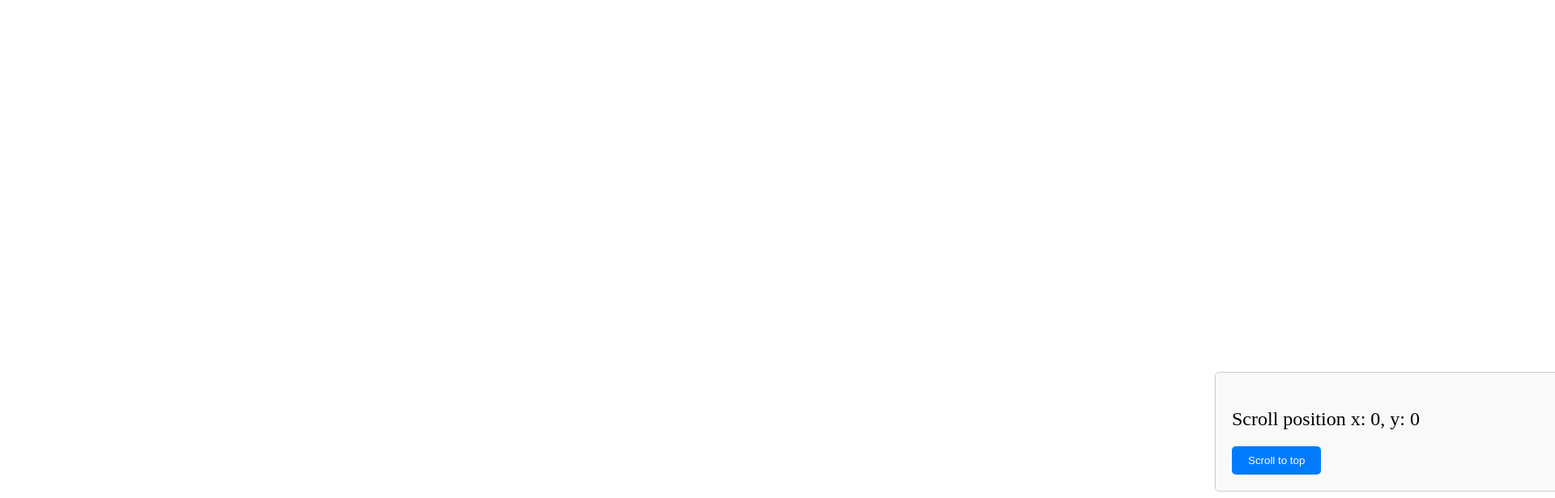
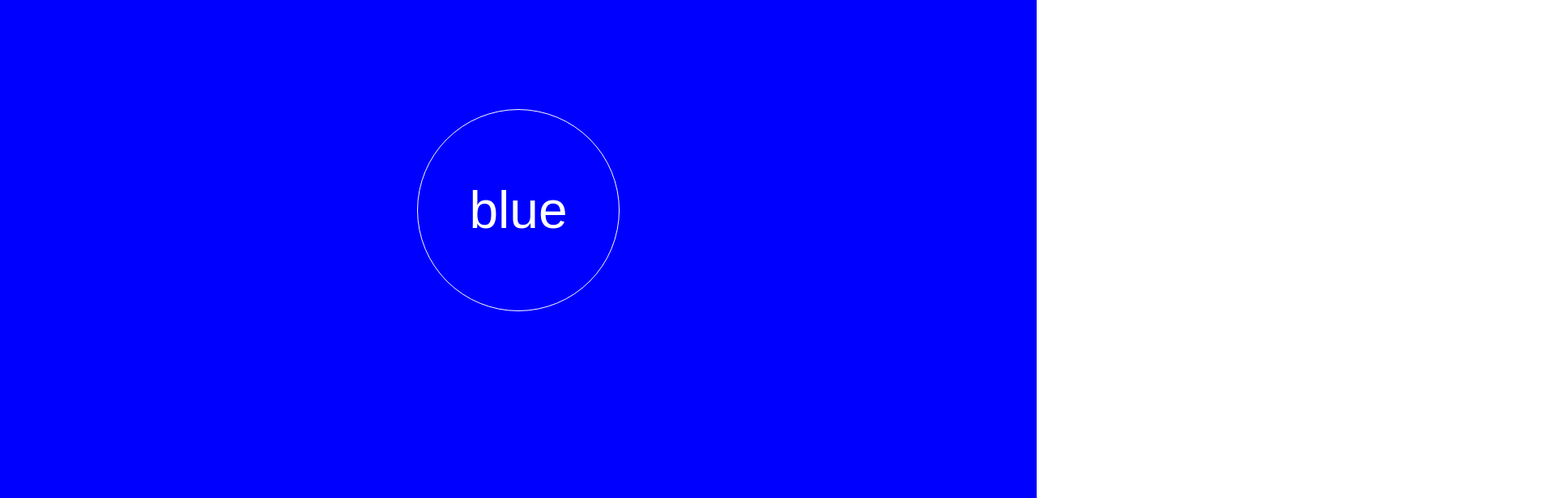
Before and after one commit to GitMozzarella/custom-hooks, a React (Create React App) app: page / in a window 1280 px wide. Shown: the part 140-756 px from the top of the page at 81% size, 1920 px wide, since content can reach past the window. Built offline with nearby package versions, Linux system fonts and the light colour scheme.

Commit message:
task 6 : complete

```diff
--- a/src/App.css
+++ b/src/App.css
@@ -1,39 +1,28 @@
 body {
 	margin: 0;
 	padding: 0;
-	width: 3000px;
-	height: 2000px;
-	overflow: scroll;
-	position: relative;
-	font-size: 24px;
 }
 
 .container {
-	position: absolute;
-	top: 30%;
-	left: 50%;
-	width: 500px;
-	max-width: 600px;
-	margin: 0 auto;
-	padding: 20px;
-	border: 1px solid #ccc;
-	border-radius: 5px;
-	background-color: #f9f9f9;
+	display: flex;
+	justify-content: center;
+	align-items: center;
+	height: 100vh;
 }
 
-.scroll-info {
-	margin-bottom: 20px;
+button {
+	width: 250px;
+	height: 250px;
+	font-size: 64px;
+	border: 1px solid #fff;
+	border-radius: 50%;
+	cursor: pointer;
+	background-color: #007bff00;
+	color: #fff;
+	transition: all 0.3s ease;
 }
 
-.button {
-	padding: 10px 20px;
-	border: none;
-	border-radius: 5px;
-	background-color: #007bff;
-	color: #fff;
-	cursor: pointer;
+button:hover {
+	width: 270px;
+	height: 270px;
 }
-
-.button:hover {
-	background-color: #0056b3;
-}
--- a/src/App.jsx
+++ b/src/App.jsx
@@ -1,21 +1,28 @@
+import React, { useRef, useEffect } from 'react'
+import { useToggle } from './useToggle'
 import './App.css'
-import { useWindowScroll } from './useWindowScroll'
 
 function App() {
-	const [scroll, scrollTo] = useWindowScroll()
+	const buttonRef = useRef(null)
+	const [value, toggle] = useToggle(['blue', 'orange', 'cyan', 'teal'])
+
+	const changeBackgroundColor = color => {
+		if (buttonRef.current) {
+			buttonRef.current.style.backgroundColor = color
+		}
+	}
+
+	useEffect(() => {
+		changeBackgroundColor(value)
+	}, [value])
 
 	return (
-		<div className='container'>
-			<p className='scroll-info'>
-				Scroll position x: {scroll.x}, y: {scroll.y}
-			</p>
-			<button
-				className='button'
-				onClick={() => scrollTo({ x: scroll.x, y: 0 })}
-			>
-				Scroll to top
+		<div ref={buttonRef} className='container'>
+			<button className='custom-button' onClick={toggle}>
+				{value}
 			</button>
 		</div>
 	)
 }
+
 export default App
--- /dev/null
+++ b/src/useToggle.jsx
@@ -0,0 +1,26 @@
+import { useReducer } from 'react'
+
+const initialState = {
+	valueIndex: 0
+}
+
+const toggleReducer = (state, action) => {
+	switch (action.type) {
+		case 'toggle':
+			return {
+				valueIndex: (state.valueIndex + 1) % action.values.length
+			}
+		default:
+			return state
+	}
+}
+
+export function useToggle(values = ['blue', 'orange', 'cyan', 'teal']) {
+	const [state, dispatch] = useReducer(toggleReducer, initialState)
+
+	const toggle = () => {
+		dispatch({ type: 'toggle', values })
+	}
+
+	return [values[state.valueIndex], toggle]
+}
--- a/src/useWindowEvent.jsx
+++ /dev/null
@@ -1,10 +0,0 @@
-import { useEffect } from 'react'
-
-export function useWindowEvent(type, listener, options) {
-	useEffect(() => {
-		if (typeof window !== 'undefined') {
-			window.addEventListener(type, listener, options)
-			return () => window.removeEventListener(type, listener, options)
-		}
-	}, [type, listener, options])
-}
--- a/src/useWindowScroll.jsx
+++ /dev/null
@@ -1,16 +0,0 @@
-import { useState } from 'react'
-import { useWindowEvent } from './useWindowEvent'
-
-export function useWindowScroll() {
-	const [scroll, setScroll] = useState({ x: 0, y: 0 })
-
-	useWindowEvent('scroll', () => {
-		setScroll({ x: window.scrollX, y: window.scrollY })
-	})
-
-	const scrollTo = ({ x, y }) => {
-		window.scrollTo(x, y)
-	}
-
-	return [scroll, scrollTo]
-}
```
